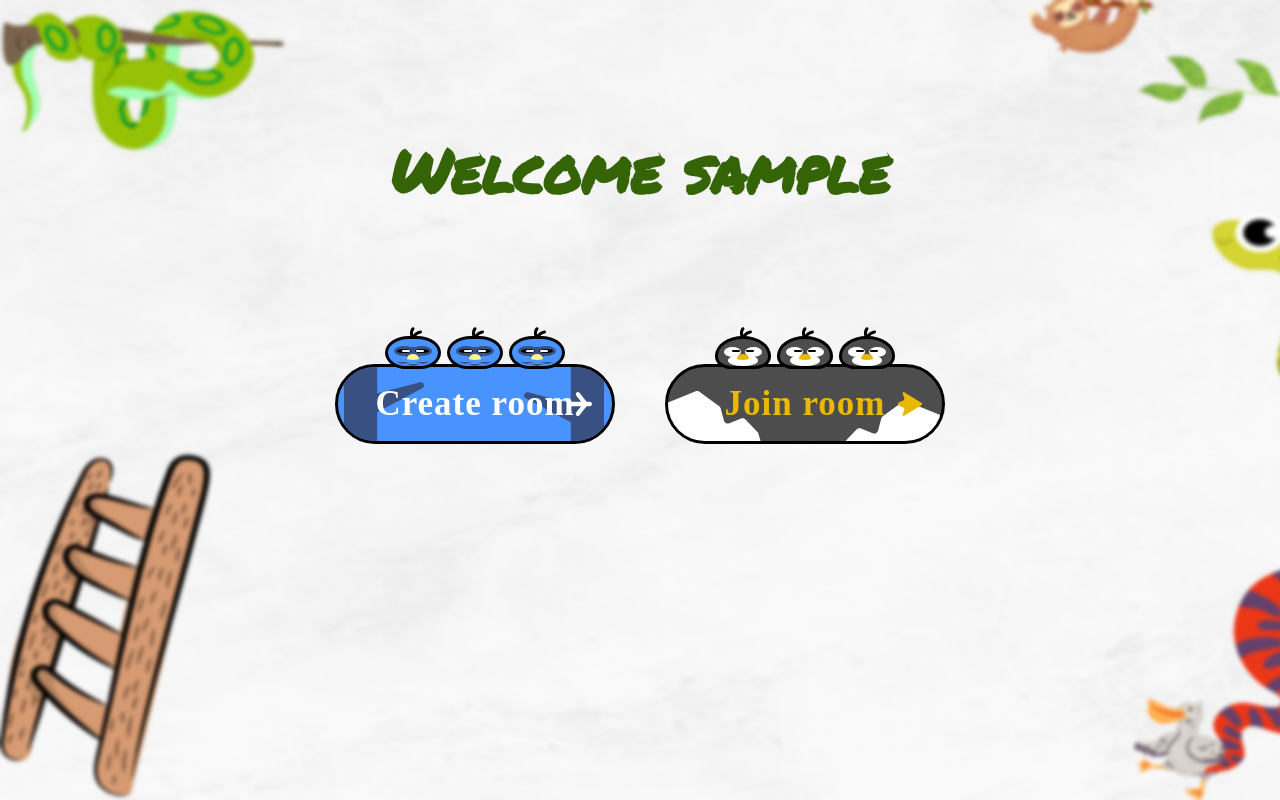
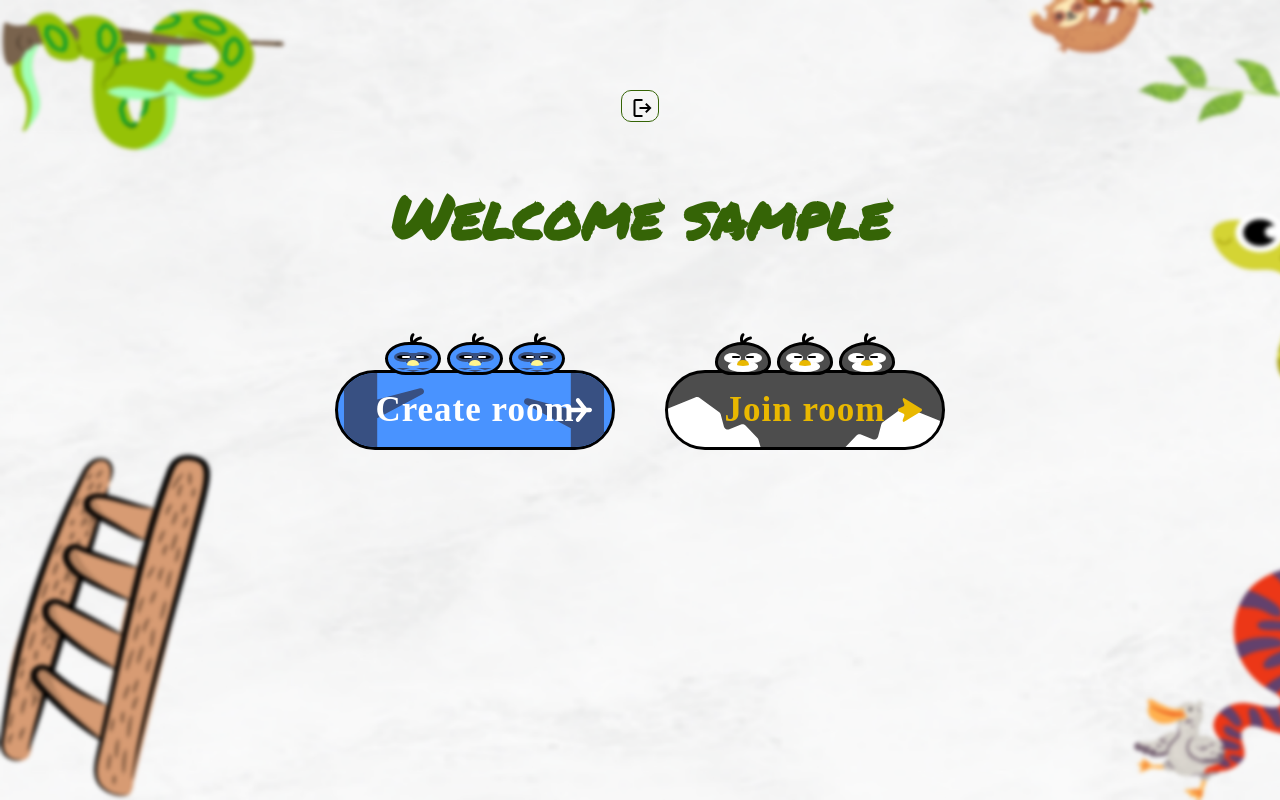
Before and after one commit to zeezooX/snakes-and-ladders, a React (Create React App) app in the folder client/: page / in a window 1280 px wide. Built offline with nearby package versions, Linux system fonts and the light colour scheme; sample sign-in values are in the browser's storage; a web font is replaced by a local one.

Commit message:
logout done

```diff
--- a/client/public/index.html
+++ b/client/public/index.html
@@ -18,9 +18,16 @@
       rel="stylesheet"
     />
     <link rel="stylesheet" href="styles.css" />
-    <link rel="preconnect" href="https://fonts.googleapis.com">
-<link rel="preconnect" href="https://fonts.gstatic.com" crossorigin>
-<link href="https://fonts.googleapis.com/css2?family=Bungee&display=swap" rel="stylesheet">
+    <link rel="preconnect" href="https://fonts.googleapis.com" />
+    <link rel="preconnect" href="https://fonts.gstatic.com" crossorigin />
+    <link
+      href="https://fonts.googleapis.com/css2?family=Bungee&display=swap"
+      rel="stylesheet"
+    />
+    <link
+      rel="stylesheet"
+      href="https://fonts.googleapis.com/css2?family=Material+Symbols+Outlined:opsz,wght,FILL,GRAD@48,400,0,0"
+    />
     <title>Snakes And Ladders</title>
   </head>
   <body>
--- a/client/src/pages/homePage/Home.css
+++ b/client/src/pages/homePage/Home.css
@@ -9,10 +9,28 @@
   background: url("../../../public/assets/blur2.png");
   background-size: cover;
 }
+.homeContainer .logout {
+  position: relative;
+  bottom: 160px;
+  background: none;
+  border: 1px solid rgb(53, 100, 6);
+  border-radius: 10px;
+  text-align: center;
+  cursor: pointer;
+}
+.homeContainer .logout:hover {
+  background: rgb(53, 100, 6);
+  color: white;
+}
+.homeContainer .logout span {
+  position: relative;
+  left: 10%;
+  top: 15%;
+}
 
 .welcome {
   position: relative;
-  bottom: 150px;
+  bottom: 110px;
   font-weight: bold;
   font-family: "Permanent Marker", cursive;
   font-size: 60px;
@@ -570,5 +588,5 @@
   justify-content: center;
 }
 .button:not(:last-child) {
-  margin-bottom: 80px;
+  margin-bottom: 100px;
 }
--- a/client/src/pages/homePage/Home.jsx
+++ b/client/src/pages/homePage/Home.jsx
@@ -1,11 +1,20 @@
-import { Link } from "react-router-dom";
+import { Link, useNavigate } from "react-router-dom";
 import "./Home.css";
 
 const Home = () => {
-  // let user = "Mo'men";
+  const navigate = useNavigate();
+
+  const logout = () => {
+    sessionStorage.clear();
+    navigate("/login");
+  };
   return (
     <>
       <div className="homeContainer">
+        <button onClick={logout} className="logout">
+          <span class="material-symbols-outlined">logout</span>
+        </button>
+
         <h1 className="welcome">
           Welcome {sessionStorage.getItem("username")}
         </h1>
```
